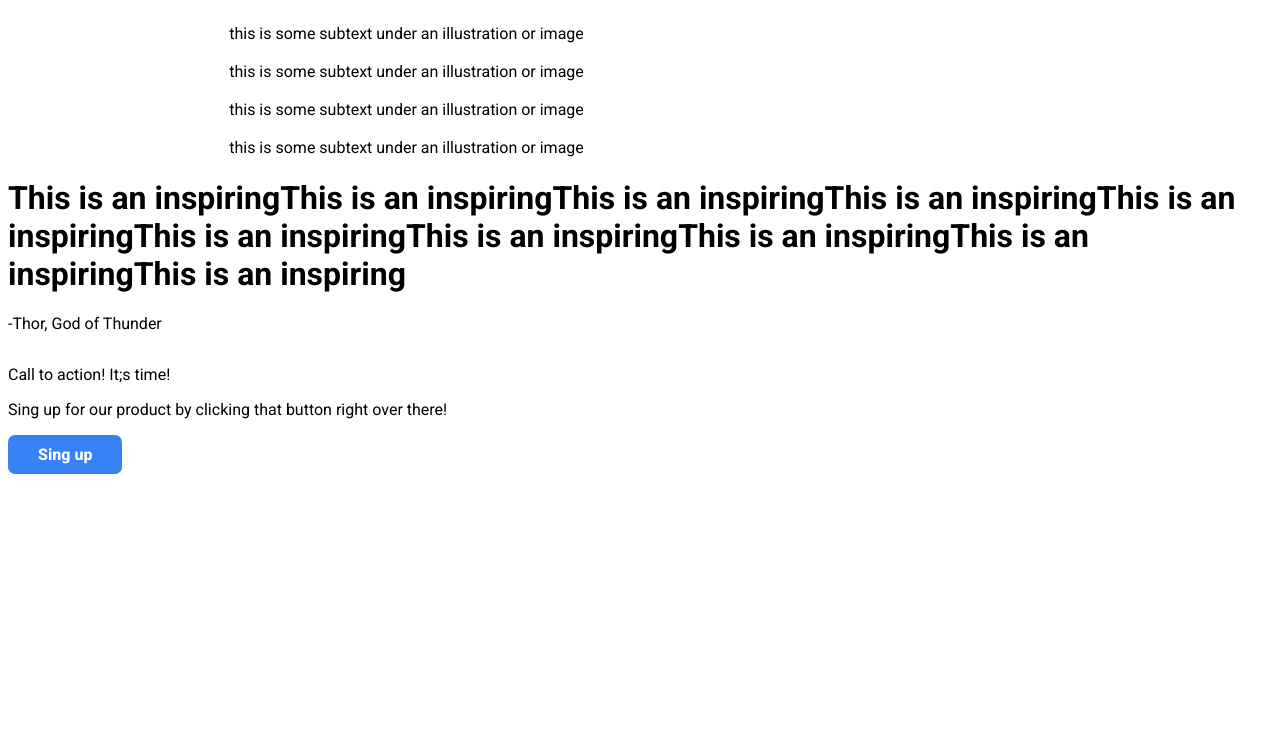
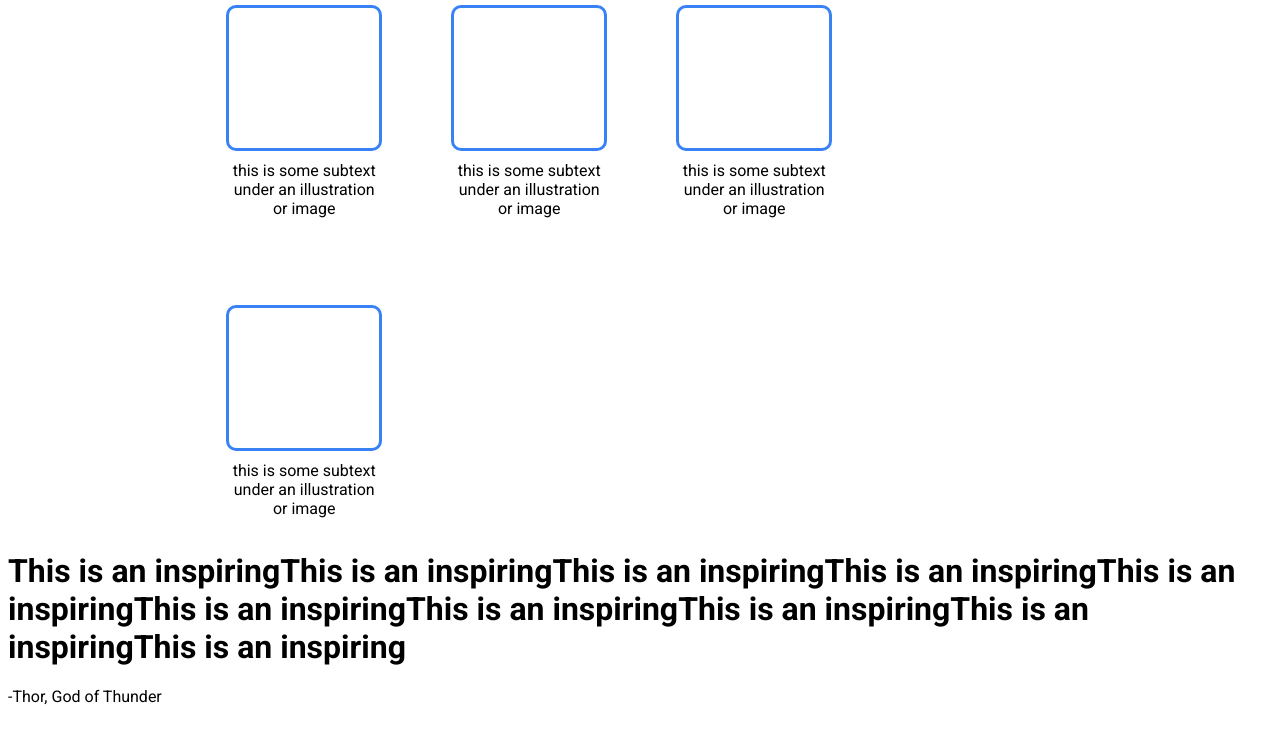
Before and after one commit to MizuhoAMZ/Project-Landing-Page, a plain HTML site: page index.html in a window 1280 px wide. Shown: the part 590-1320 px from the top of the page. Before the commit the page ends 1072 px from the top, so only its background shows below. Drawn offline with Linux system fonts and the light colour scheme.

Commit message:
finished information section

```diff
--- a/index.html
+++ b/index.html
@@ -36,19 +36,27 @@
         <h1>Some random information</h1>
         <div class="imgs">
             <div class="img">
-                <img src="" alt="">
+                <div class="img-img">
+                    <img src="" alt="">
+                </div>
                 <div class="description">this is some subtext under an illustration or image</div>
             </div>
             <div class="img">
-                <img src="" alt="">
+                <div class="img-img">
+                    <img src="" alt="">
+                </div>
                 <div class="description">this is some subtext under an illustration or image</div>
             </div>
             <div class="img">
-                <img src="" alt="">
+                <div class="img-img">
+                    <img src="" alt="">
+                </div>
                 <div class="description">this is some subtext under an illustration or image</div>
             </div>
             <div class="img">
-                <img src="" alt="">
+                <div class="img-img">
+                    <img src="" alt="">
+                </div>
                 <div class="description">this is some subtext under an illustration or image</div>
             </div>
         </div>
--- a/style.css
+++ b/style.css
@@ -84,3 +84,36 @@ a {
     font-weight: 800;
     border: none;
 }
+
+.information {
+    display: flex;
+    flex-direction: column;
+    align-items: center;
+}
+
+.imgs {
+    display: flex;
+    flex-wrap: wrap;
+    gap: 75px;
+}
+
+.img {
+    display: flex;
+    flex-direction: column;
+    align-items: center;
+    width: 150px;
+    height: 225px;
+    gap: 10px;
+}
+
+.img-img {
+    width: 150px;
+    border: 3px solid #3882F6;
+    flex: 2;
+    border-radius:10px;
+}
+
+.description {
+    text-align: center;
+    flex: 1;
+}
```
